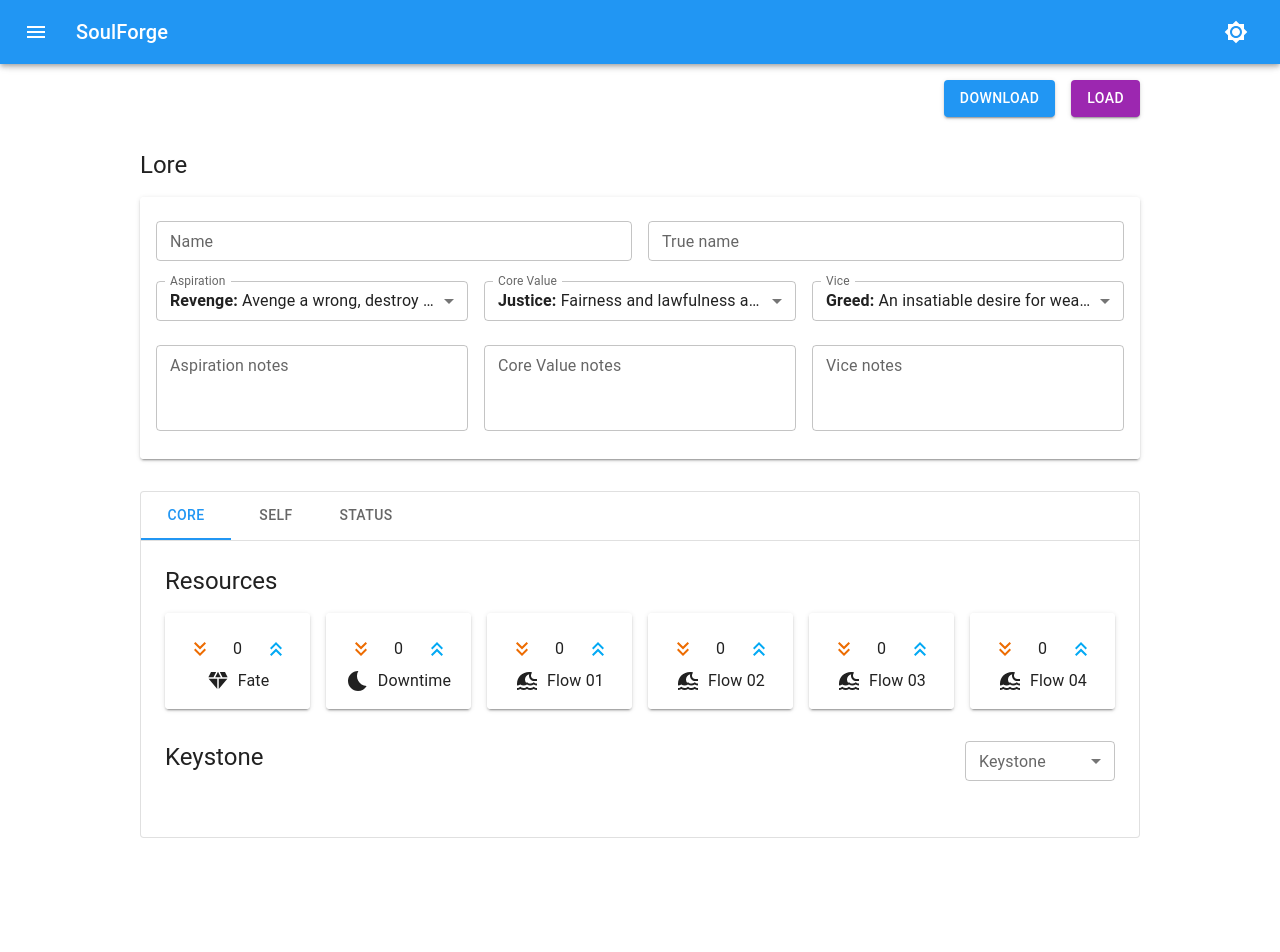
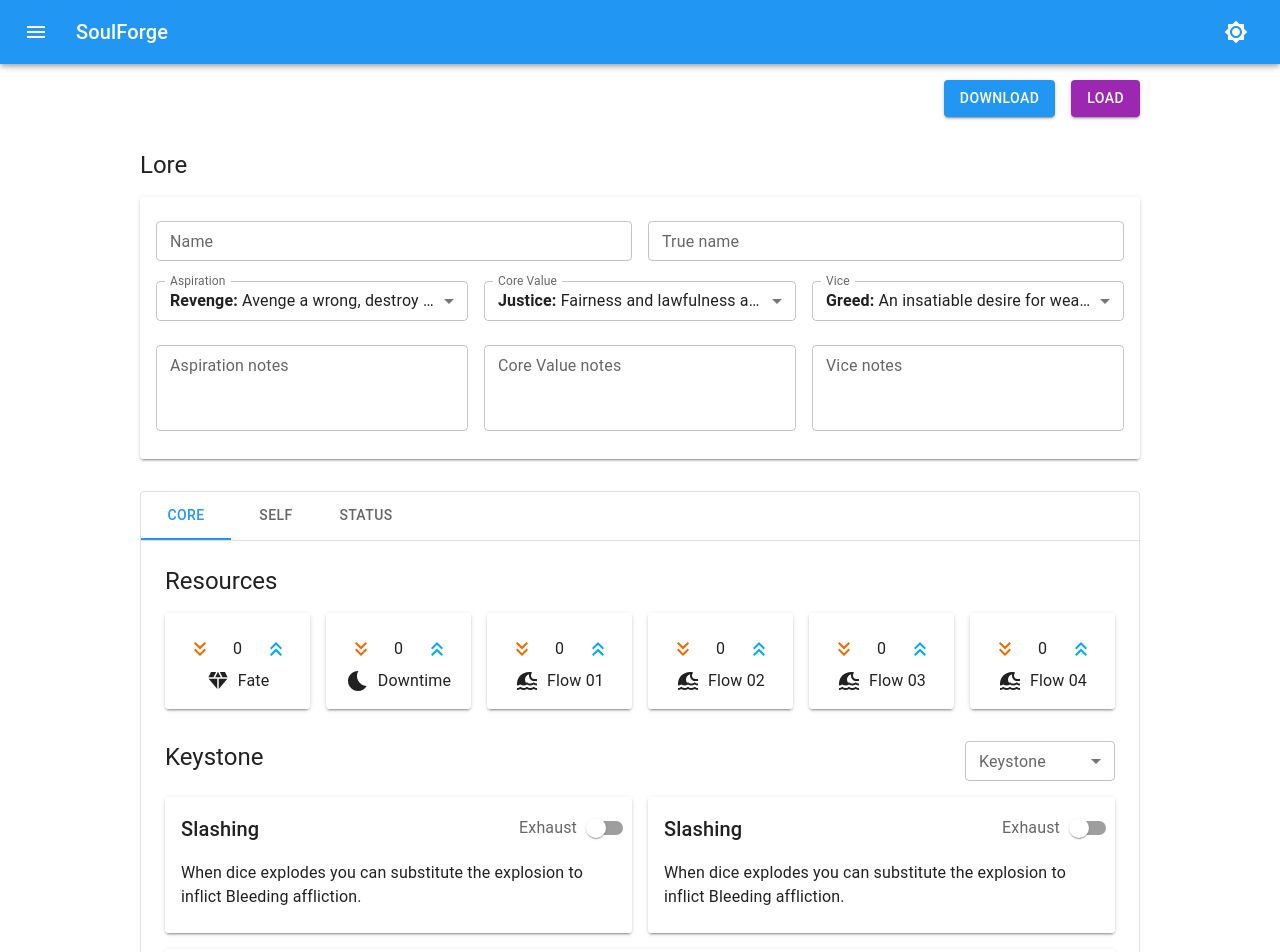
Before and after one commit to dicegoblinnz/soulforge, a Next.js app: page / in a window 1280 px wide. Shown: the top 952 px of the page. Before the commit the page ends 854 px from the top, so only its background shows below. Built offline with nearby package versions, Linux system fonts and the light colour scheme.

Commit message:
feat: exhaust card style changes
Updated Keystone cards

```diff
--- a/src/components/character/character-tag-card.tsx
+++ b/src/components/character/character-tag-card.tsx
@@ -52,6 +52,6 @@ export function CharacterTagCard({ability, exhaustable, onSetExhaust, sx}: Props
     ) : null;
 
   return (
-    <TagCard id={ability.id} action={abilityAction} sx={sx}/>
+    <TagCard id={ability.id} action={abilityAction} exhausted={ability.exhausted} sx={sx}/>
   );
 }
--- a/src/components/character/keystone.tsx
+++ b/src/components/character/keystone.tsx
@@ -11,8 +11,8 @@ import {
   SxProps
 } from "@mui/material";
 import Grid from '@mui/material/Grid2';
-import {TagCard} from "@/components/character/tag-card";
 import {idToCharacterAbility} from "@/data/v1/converters";
+import {CharacterTagCard} from "@/components/character/character-tag-card";
 
 function KeystoneSelect() {
   return (
@@ -48,15 +48,15 @@ export function Keystone({sx}: Props) {
 
       <Grid container spacing={2} sx={{mt: 2}}>
         <Grid size={6}>
-          <TagCard ability={idToCharacterAbility(0)} sx={{height: "100%"}}/>
+          <CharacterTagCard ability={idToCharacterAbility(0)} sx={{height: "100%"}}/>
         </Grid>
 
         <Grid size={6}>
-          <TagCard ability={idToCharacterAbility(0)} sx={{height: "100%"}}/>
+          <CharacterTagCard ability={idToCharacterAbility(0)} sx={{height: "100%"}}/>
         </Grid>
 
         <Grid size={12}>
-          <TagCard ability={idToCharacterAbility(0)} sx={{height: "100%"}}/>
+          <CharacterTagCard ability={idToCharacterAbility(0)} sx={{height: "100%"}}/>
         </Grid>
       </Grid>
     </Box>
--- a/src/components/character/tag-card.tsx
+++ b/src/components/character/tag-card.tsx
@@ -13,17 +13,18 @@ import {ReactNode} from "react";
 type Props = {
   id: number;
   action?: ReactNode;
+  exhausted?: boolean;
   sx?: SxProps;
 };
 
-export function TagCard({id, action, sx}: Props) {
+export function TagCard({id, action, exhausted, sx}: Props) {
   const fullAbility = tags.find(v => v.id === id);
   if (fullAbility === undefined || fullAbility === null) {
     return null;
   }
 
   return (
-    <SoulforgeCard sx={sx}>
+    <SoulforgeCard exhausted={exhausted} sx={sx}>
       <CardHeader
         title={fullAbility.name}
         slotProps={{title: {typography: "h6"}}}
--- a/src/components/soulforge-card.tsx
+++ b/src/components/soulforge-card.tsx
@@ -18,11 +18,16 @@ const HoverCard = styled(Card)`
   --card-hover-colour-01: ${p => p.theme.palette.background.paper};
   --card-hover-colour-02: ${p => p.theme.palette.background.paper};
 
+  &.exhausted {
+    --card-hover-colour-01: ${p => p.theme.palette.error.main}35;
+    --card-hover-colour-02: ${p => p.theme.palette.error.main}15;
+  }
+
   box-shadow: ${p => p.theme.shadows[2]};
   background: linear-gradient(50deg, var(--card-hover-colour-01), var(--card-hover-colour-02));
   transition: transform 0.15s, box-shadow 0.15s, --card-hover-colour-01 0.15s, --card-hover-colour-02 0.15s;
 
-  &:hover {
+  &:not(.exhausted):hover {
     transform: translateY(-2px);
     box-shadow: ${p => p.theme.shadows[4]};
     --card-hover-colour-01: ${p => p.theme.palette.primary.main}35;
@@ -30,11 +35,13 @@ const HoverCard = styled(Card)`
   }
 `;
 
-type Props = CardProps;
+type Props = {
+  exhausted?: boolean;
+} & CardProps;
 
-export function SoulforgeCard({children, ...props}: Props) {
+export function SoulforgeCard({children, exhausted, ...props}: Props) {
   return (
-    <HoverCard {...props}>
+    <HoverCard {...props} className={exhausted ? "exhausted" : ""}>
       {children}
     </HoverCard>
   );
```
